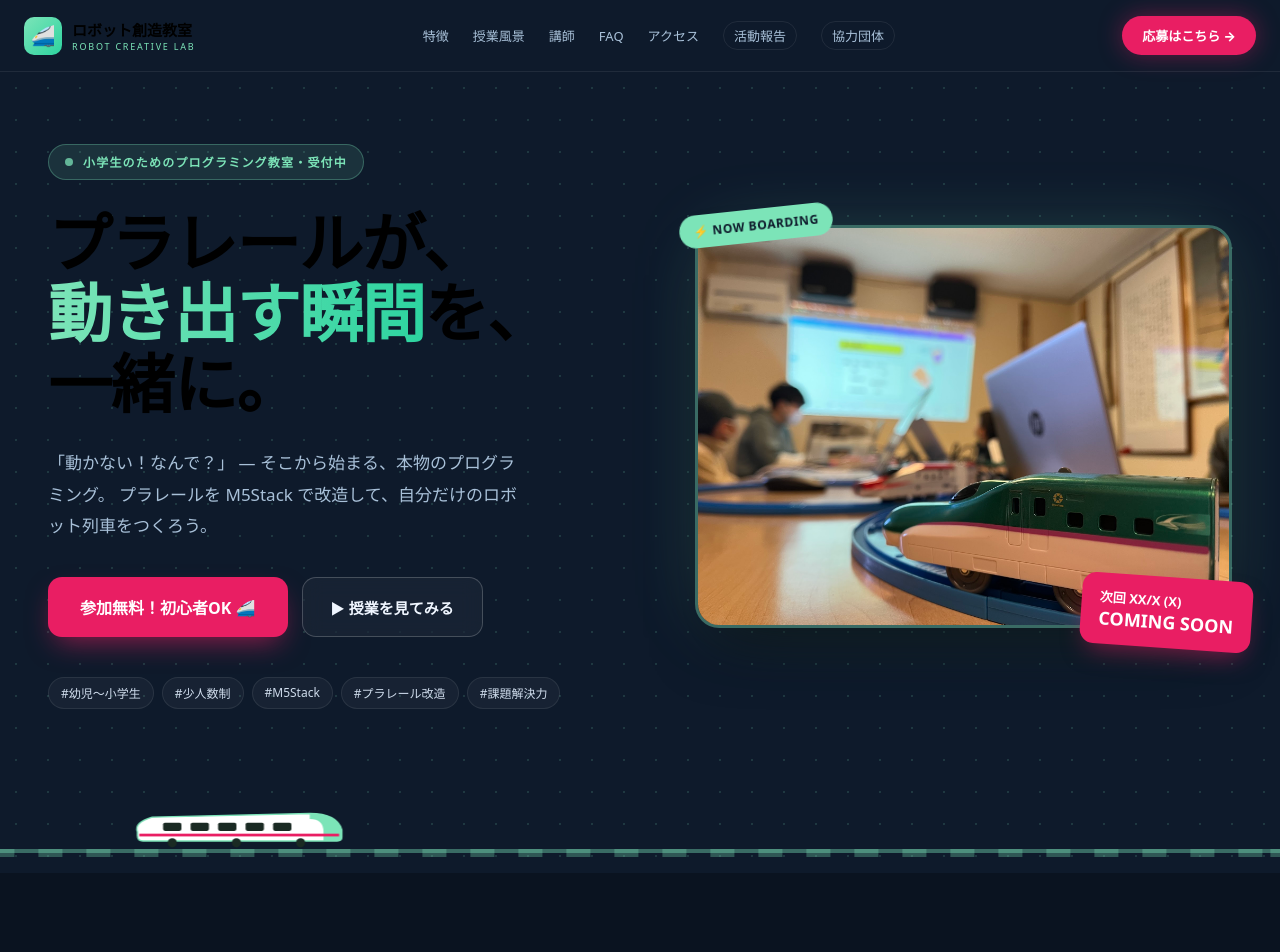
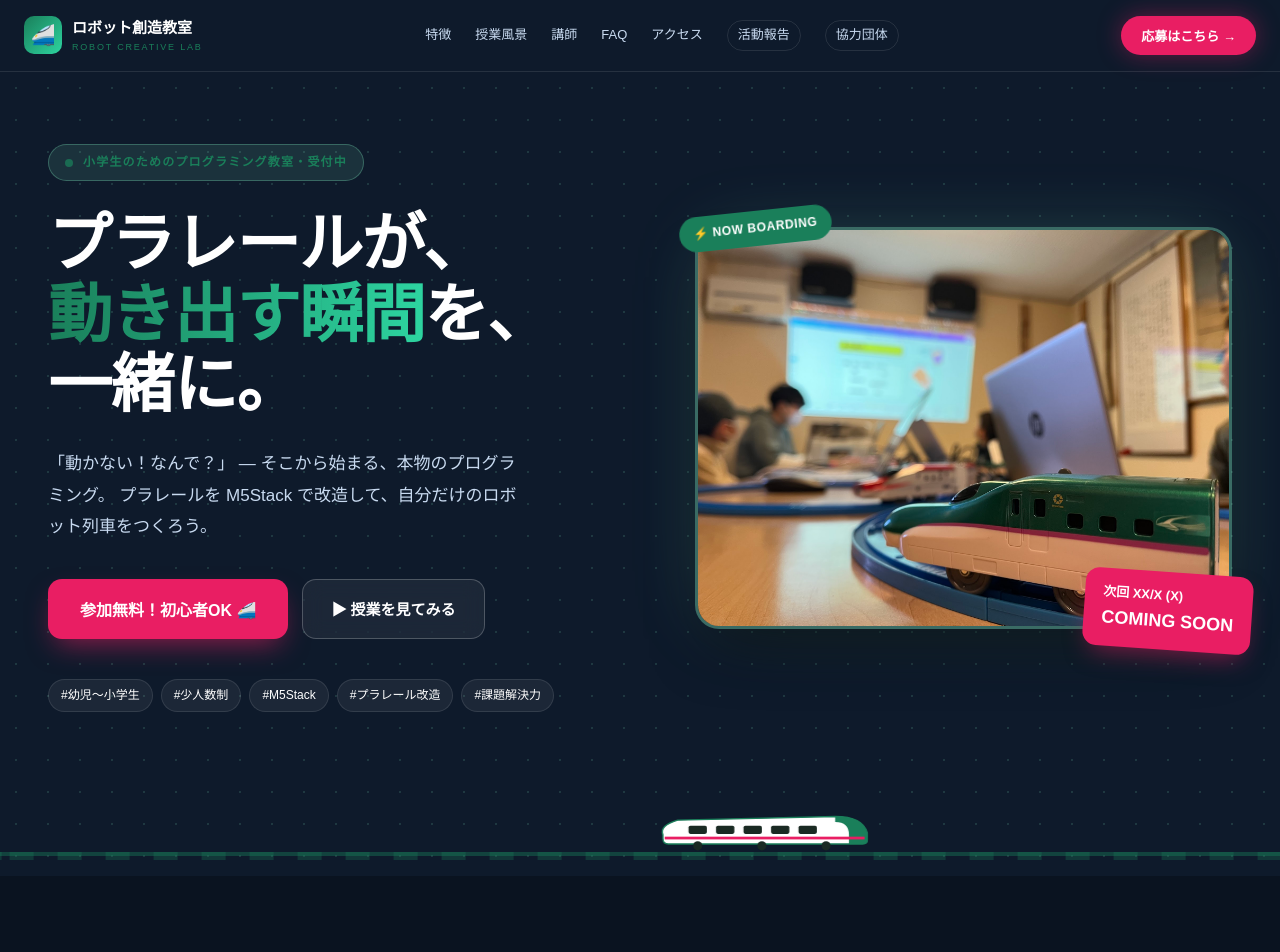
Before and after one commit to immunity428/CreativeRoboticsProject_WebSite, a React (Vite) app: page / in a window 1280 px wide. Shown: the top 952 px of the page. Built offline with nearby package versions, Linux system fonts and the light colour scheme.

Commit message:
fix:テキストの色の変更

```diff
--- a/src/index.css
+++ b/src/index.css
@@ -1,66 +1,45 @@
 /* src/index.css */
-:root {
-  font-family: "Hiragino Kaku Gothic ProN", "Yu Gothic", "Noto Sans JP", system-ui,
-    -apple-system, sans-serif;
-  -webkit-font-smoothing: antialiased;
-  -moz-osx-font-smoothing: grayscale;
-}
 
-* {
+*, *::before, *::after {
   box-sizing: border-box;
-}
-
-html,
-body,
-#root {
   margin: 0;
   padding: 0;
 }
 
-body {
-  background: #0e1a2b;
+/* ── グローバル：背景は暗め・文字はすべて白 ── */
+html, body, #root {
+  background-color: #0e1a2b;
+  color: #ffffff;
+  font-family: "Hiragino Kaku Gothic ProN", "Noto Sans JP", sans-serif;
+  -webkit-font-smoothing: antialiased;
+  line-height: 1.6;
+  min-height: 100%;
 }
 
-body.light-mode {
-  background: #f7f4ec;
+/* ボタン・input などフォーム要素も白文字を継承 */
+button, input, select, textarea {
+  color: inherit;
+  font-family: inherit;
 }
 
-h1,
-h2,
-h3,
-h4,
-p {
-  margin: 0;
+/* リンクも白系に */
+a {
+  color: inherit;
+  text-decoration: none;
 }
 
-button {
-  font: inherit;
+/* アニメーション定義（既存のものを維持） */
+@keyframes blink {
+  0%, 100% { opacity: 1; }
+  50%       { opacity: 0.3; }
 }
 
 @keyframes shinkansen-run {
-  0% {
-    transform: translateX(-30%);
-  }
-  100% {
-    transform: translateX(130%);
-  }
+  from { transform: translateX(-260px); }
+  to   { transform: translateX(110vw); }
 }
 
 @keyframes rail-tick {
-  from {
-    background-position: 0 0;
-  }
-  to {
-    background-position: -48px 0;
-  }
+  from { background-position: 0 0; }
+  to   { background-position: 48px 0; }
 }
-
-@keyframes blink {
-  0%,
-  100% {
-    opacity: 1;
-  }
-  50% {
-    opacity: 0.3;
-  }
-}
--- a/src/sections/Hero.tsx
+++ b/src/sections/Hero.tsx
@@ -77,6 +77,7 @@ export default function Hero() {
                 letterSpacing: "-0.02em",
                 marginBottom: 28,
                 margin: "0 0 28px",
+                color: "#ffffff",          // ← 白を明示
               }}
             >
               プラレールが、
@@ -128,7 +129,7 @@ export default function Hero() {
                 type="button"
                 style={{
                   background: T.surface,
-                  color: T.text,
+                  color: "#ffffff",        // ← 白を明示
                   border: `1px solid ${T.borderStrong}`,
                   padding: "18px 28px",
                   borderRadius: 14,
@@ -151,7 +152,7 @@ export default function Hero() {
                       padding: "6px 12px",
                       borderRadius: 999,
                       background: T.surface,
-                      color: T.textMute2,
+                      color: "#ffffff",    // ← 白を明示
                       border: `1px solid ${T.border}`,
                     }}
                   >
@@ -170,7 +171,7 @@ export default function Hero() {
                 top: -16,
                 left: -16,
                 background: T.primary,
-                color: T.cardText,
+                color: "#ffffff",          // ← 白を明示
                 fontWeight: 900,
                 fontSize: 12,
                 padding: "8px 14px",
--- a/src/theme/ThemeContext.tsx
+++ b/src/theme/ThemeContext.tsx
@@ -2,7 +2,6 @@
 import {
   createContext,
   useContext,
-  useEffect,
   useMemo,
   useState,
   type ReactNode,
@@ -25,53 +24,32 @@ const ThemeContext = createContext<ThemeContextValue | null>(null);
 
 interface ProviderProps {
   children: ReactNode;
-  initialMode?: ThemeMode;
   initialPrimary?: string;
   initialAccent?: string;
 }
 
 export function ThemeProvider({
   children,
-  initialMode = "dark",
-  initialPrimary = "#7ce4b8",
+  initialPrimary = "#1a7f5a",
   initialAccent = "#e91e63",
 }: ProviderProps) {
-  const [mode, setMode] = useState<ThemeMode>(initialMode);
   const [primary, setPrimary] = useState<string>(initialPrimary);
   const [accent, setAccent] = useState<string>(initialAccent);
-  const [autoMode, setAutoMode] = useState<boolean>(false);
-
-  // OS の prefers-color-scheme に追従
-  useEffect(() => {
-    if (!autoMode) return;
-    const mq = window.matchMedia("(prefers-color-scheme: dark)");
-    const sync = () => setMode(mq.matches ? "dark" : "light");
-    sync();
-    mq.addEventListener("change", sync);
-    return () => mq.removeEventListener("change", sync);
-  }, [autoMode]);
-
-  // モード切替時、未カスタムなら primary をモード既定値に追従
-  useEffect(() => {
-    if (mode === "light" && primary === "#7ce4b8") setPrimary("#1a7f5a");
-    if (mode === "dark" && primary === "#1a7f5a") setPrimary("#7ce4b8");
-    // eslint-disable-next-line react-hooks/exhaustive-deps
-  }, [mode]);
 
   const tokens = useMemo(
-    () => buildTheme(mode, { primary, accent }),
-    [mode, primary, accent],
+    () => buildTheme("light", { primary, accent }),
+    [primary, accent],
   );
 
   const value: ThemeContextValue = {
-    mode,
-    setMode,
+    mode: "light",
+    setMode: () => {},        // ダークモード削除済み — no-op
     primary,
     setPrimary,
     accent,
     setAccent,
-    autoMode,
-    setAutoMode,
+    autoMode: false,
+    setAutoMode: () => {},    // ダークモード削除済み — no-op
     tokens,
   };
 
--- a/src/theme/tokens.ts
+++ b/src/theme/tokens.ts
@@ -1,6 +1,6 @@
 // src/theme/tokens.ts
 
-export type ThemeMode = "light" | "dark";
+export type ThemeMode = "light";
 
 export interface ThemeTokens {
   bg: string;
@@ -30,62 +30,35 @@ export interface ThemeTokens {
   cardText: string;
 }
 
-export const THEMES: Record<ThemeMode, ThemeTokens> = {
-  dark: {
-    bg: "#0e1a2b",
-    bgDeep: "#0a1320",
-    bgGrad: "linear-gradient(180deg, #0a1320, #0e1a2b)",
-    surface: "rgba(255,255,255,0.04)",
-    border: "rgba(255,255,255,0.08)",
-    borderStrong: "rgba(255,255,255,0.2)",
-    text: "#f0f6ff",
-    textMute: "#a8c0d8",
-    textMute2: "#cfdcec",
-    textFoot: "#6b7e92",
-    primary: "#7ce4b8",
-    primaryStrong: "#1a7f5a",
-    primaryGradTo: "#2dd4a0",
-    accent: "#e91e63",
-    yellow: "#ffd23f",
-    dotBg: "rgba(125,228,184,0.15)",
-    pillBg: "rgba(125,228,184,0.12)",
-    pillBorder: "rgba(125,228,184,0.3)",
-    placeholder: "dark",
-    heroOverlay:
-      "0 30px 60px -20px rgba(0,0,0,0.6), 0 0 80px -20px rgba(125,228,184,0.3)",
-    heroBorder: "rgba(125,228,184,0.4)",
-    ctaGrad: "linear-gradient(135deg, #1a7f5a 0%, #0a3a2a 100%)",
-    ctaDots: "rgba(255,255,255,0.1)",
-    inputBorder: "#e8e6df",
-    cardText: "#0e1a2b",
-  },
-  light: {
-    bg: "#f7f4ec",
-    bgDeep: "#fdfbf3",
-    bgGrad: "linear-gradient(180deg, #fdfbf3, #f7f4ec)",
-    surface: "rgba(26,42,35,0.04)",
-    border: "rgba(26,42,35,0.10)",
-    borderStrong: "rgba(26,42,35,0.20)",
-    text: "#0e1a2b",
-    textMute: "#4a5a6a",
-    textMute2: "#3a4a5a",
-    textFoot: "#7a8794",
-    primary: "#1a7f5a",
-    primaryStrong: "#1a7f5a",
-    primaryGradTo: "#2dd4a0",
-    accent: "#e91e63",
-    yellow: "#e6a700",
-    dotBg: "rgba(26,127,90,0.12)",
-    pillBg: "rgba(26,127,90,0.10)",
-    pillBorder: "rgba(26,127,90,0.30)",
-    placeholder: "",
-    heroOverlay: "0 30px 60px -20px rgba(26,42,35,0.25)",
-    heroBorder: "rgba(26,127,90,0.4)",
-    ctaGrad: "linear-gradient(135deg, #1a7f5a 0%, #145c42 100%)",
-    ctaDots: "rgba(255,255,255,0.18)",
-    inputBorder: "#d6d2c4",
-    cardText: "#0e1a2b",
-  },
+export const LIGHT_THEME: ThemeTokens = {
+  bg:            "#0e1a2b",
+  bgDeep:        "#0a1320",
+  bgGrad:        "linear-gradient(180deg, #0a1320, #0e1a2b)",
+  surface:       "rgba(255,255,255,0.06)",
+  border:        "rgba(255,255,255,0.10)",
+  borderStrong:  "rgba(255,255,255,0.22)",
+  // ─── すべての文字を白系に統一 ───
+  text:          "#ffffff",
+  textMute:      "#c8daf0",
+  textMute2:     "#e0ecff",
+  textFoot:      "#7a94aa",
+  // ─── アクセントカラー ───
+  primary:       "#7ce4b8",
+  primaryStrong: "#4fd9a0",
+  primaryGradTo: "#2dd4a0",
+  accent:        "#e91e63",
+  yellow:        "#ffd23f",
+  dotBg:         "rgba(125,228,184,0.15)",
+  pillBg:        "rgba(125,228,184,0.12)",
+  pillBorder:    "rgba(125,228,184,0.30)",
+  placeholder:   "dark",
+  heroOverlay:   "0 30px 60px -20px rgba(0,0,0,0.6), 0 0 80px -20px rgba(125,228,184,0.3)",
+  heroBorder:    "rgba(125,228,184,0.4)",
+  ctaGrad:       "linear-gradient(135deg, #1a7f5a 0%, #0a3a2a 100%)",
+  ctaDots:       "rgba(255,255,255,0.10)",
+  inputBorder:   "#334a66",
+  // NOW BOARDING バッジなど primaryBg 上の文字も白に
+  cardText:      "#ffffff",
 };
 
 export interface ThemeOverrides {
@@ -94,14 +67,13 @@ export interface ThemeOverrides {
 }
 
 export const buildTheme = (
-  mode: ThemeMode,
+  _mode: ThemeMode,
   overrides: ThemeOverrides = {},
 ): ThemeTokens => {
-  const base = THEMES[mode];
   return {
-    ...base,
-    primary: overrides.primary ?? base.primary,
-    primaryStrong: overrides.primary ?? base.primaryStrong,
-    accent: overrides.accent ?? base.accent,
+    ...LIGHT_THEME,
+    primary:       overrides.primary ?? LIGHT_THEME.primary,
+    primaryStrong: overrides.primary ?? LIGHT_THEME.primaryStrong,
+    accent:        overrides.accent  ?? LIGHT_THEME.accent,
   };
 };
```
